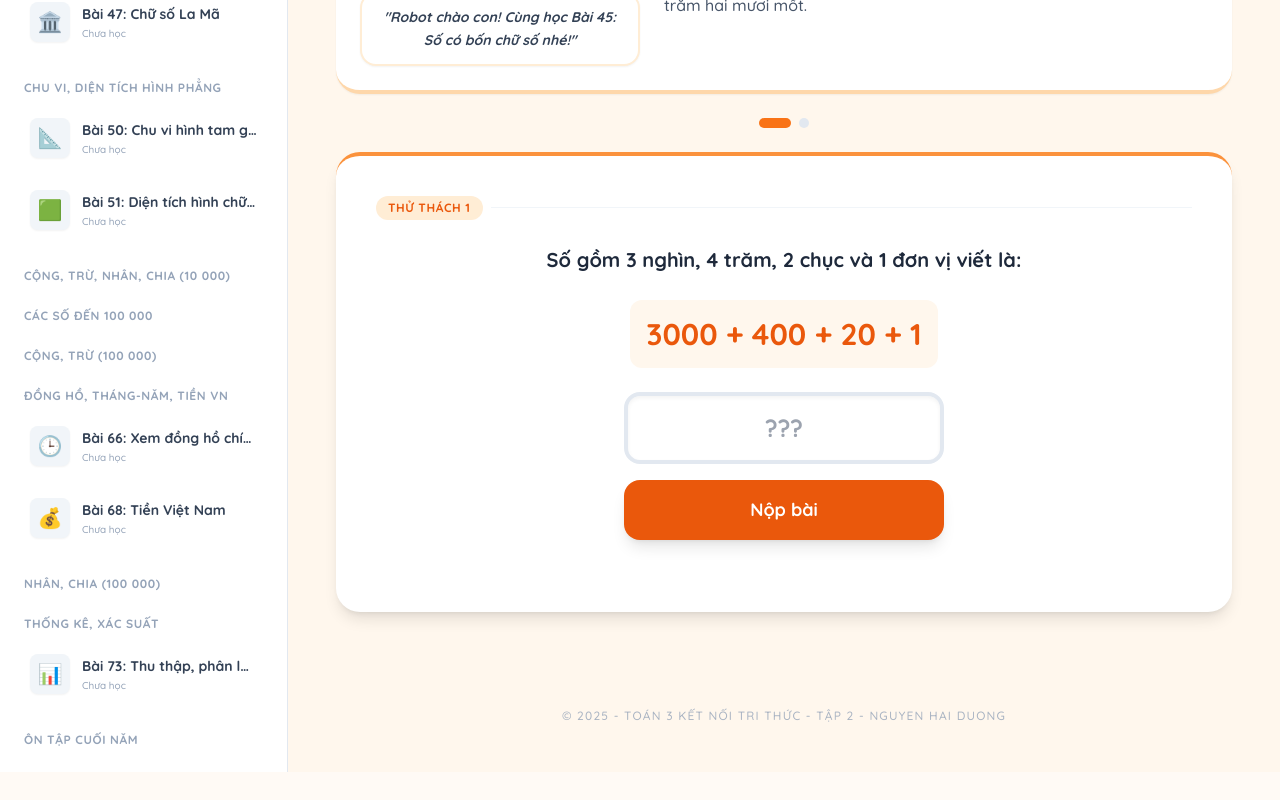
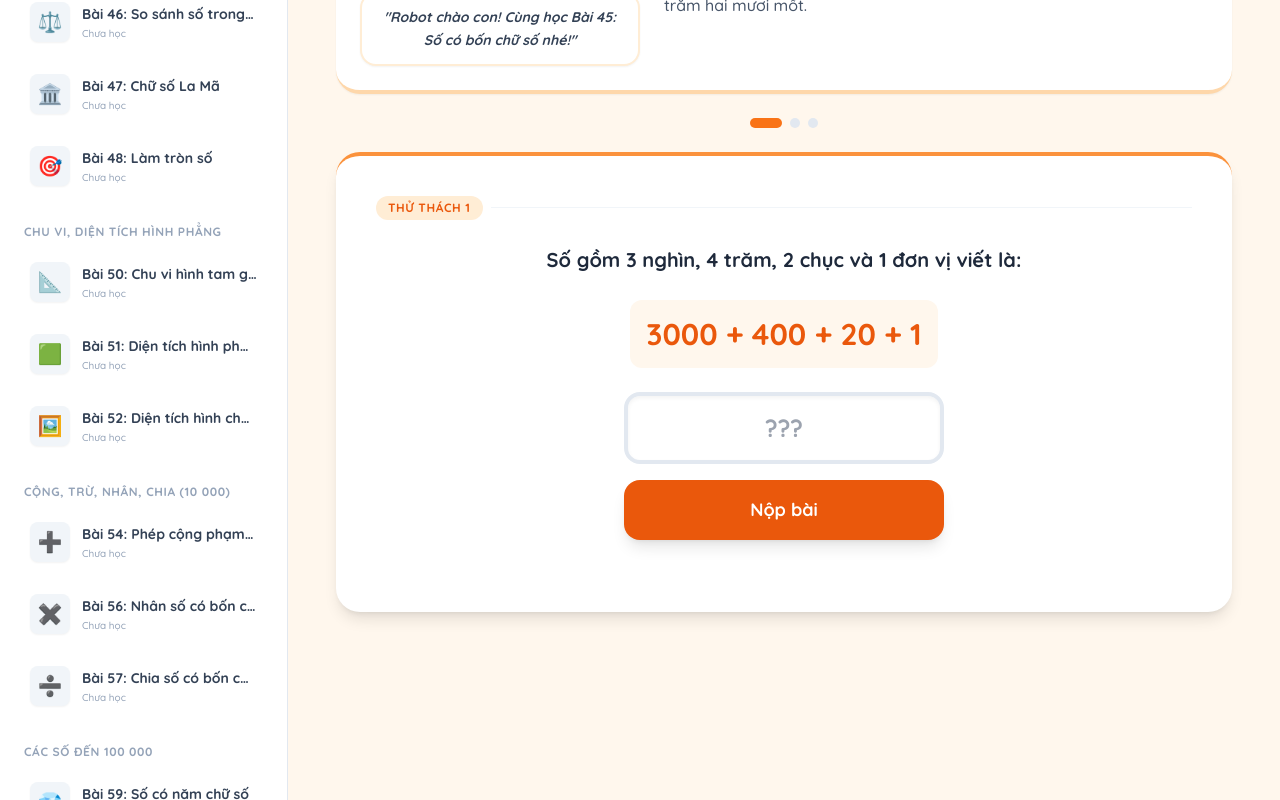
Before and after one commit to r0ngdepzai688/toan3-t2_kntt, a React (Vite) app: page / in a window 1280 px wide. Shown: the part 240-1040 px from the top of the page. Before the commit the page ends 1012 px from the top, so only its background shows below. Built offline with nearby package versions, Linux system fonts and the light colour scheme.

Commit message:
Update activities and content in data.ts

```diff
--- a/data.ts
+++ b/data.ts
@@ -8,15 +8,33 @@ export const LESSONS: Lesson[] = [
     raw_html: "Học cách đọc, viết các số có 4 chữ số. Ví dụ: 3 421 đọc là Ba nghìn bốn trăm hai mươi mốt.",
     activities: [
       { id: "l45-a1", type: "tinh_toan", prompt: "Số gồm 3 nghìn, 4 trăm, 2 chục và 1 đơn vị viết là:", data: { display: "3000 + 400 + 20 + 1" }, answer: 3421, hint: "Ghép các chữ số theo thứ tự hàng." },
-      { id: "l45-a2", type: "toan_loi_van", prompt: "Số 8 640 đọc là Tám nghìn sáu trăm ... mươi?", data: {}, answer: "bốn", hint: "Chữ số 4 ở hàng chục đọc là bốn mươi." }
+      { id: "l45-a2", type: "toan_loi_van", prompt: "Số 8 640 đọc là Tám nghìn sáu trăm ... mươi?", data: {}, answer: "bốn", hint: "Chữ số 4 ở hàng chục đọc là bốn mươi." },
+      { id: "l45-a3", type: "so_do_doan_thang", prompt: "Điền số tiếp theo vào dãy: 2 967, 2 968, 2 969, ...", data: { sequence: [2967, 2968, 2969, null] }, answer: 2970, hint: "Mỗi số cách nhau 1 đơn vị." }
+    ]
+  },
+  {
+    id: 46, topic: "Các số đến 10 000", title: "Bài 46: So sánh số trong phạm vi 10 000", icon: "⚖️",
+    raw_html: "So sánh từ hàng nghìn, đến hàng trăm, hàng chục và hàng đơn vị.",
+    activities: [
+      { id: "l46-a1", type: "tinh_toan", prompt: "Chọn dấu thích hợp: 856 ... 7 560", data: { display: "856 [?] 7560" }, answer: "<", hint: "Số có 3 chữ số luôn nhỏ hơn số có 4 chữ số." },
+      { id: "l46-a2", type: "toan_loi_van", prompt: "Đỉnh Phan-xi-păng cao 3 143 m, đỉnh Tây Côn Lĩnh cao 2 427 m. Đỉnh nào cao hơn?", data: {}, answer: "Phan-xi-păng", hint: "So sánh 3 143 và 2 427." }
     ]
   },
   {
     id: 47, topic: "Các số đến 10 000", title: "Bài 47: Chữ số La Mã", icon: "🏛️",
-    raw_html: "Làm quen với I (một), V (năm), X (mười) và các số từ 1 đến 20.",
+    raw_html: "I=1, V=5, X=10. Các số thường dùng: I, II, III, IV, V, VI, VII, VIII, IX, X, XI, XII...",
     activities: [
-      { id: "l47-a1", type: "tinh_toan", prompt: "Số 13 trong hệ La Mã viết là:", data: { display: "10 + 3" }, answer: "XIII", hint: "X là 10, III là 3." },
-      { id: "l47-a2", type: "tinh_toan", prompt: "Số IX tương ứng với số nào?", data: {}, answer: 9, hint: "I đứng trước X nghĩa là 10 trừ 1." }
+      { id: "l47-a1", type: "tinh_toan", prompt: "Số 13 trong hệ La Mã viết là:", data: { display: "13 = ?" }, answer: "XIII", hint: "X là 10, III là 3." },
+      { id: "l47-a2", type: "tinh_toan", prompt: "Số IX tương ứng với số nào?", data: {}, answer: 9, hint: "I đứng trước X (10) nghĩa là 10 - 1 = 9." },
+      { id: "l47-a3", type: "toan_loi_van", prompt: "Đồng hồ chỉ mấy giờ nếu kim ngắn chỉ số IX, kim dài chỉ số XII?", data: {}, answer: 9, hint: "Số IX là 9, XII là 12." }
+    ]
+  },
+  {
+    id: 48, topic: "Các số đến 10 000", title: "Bài 48: Làm tròn số", icon: "🎯",
+    raw_html: "Làm tròn đến hàng chục: Nếu hàng đơn vị >= 5 thì làm tròn lên. Làm tròn đến hàng trăm: Nếu hàng chục >= 5 thì làm tròn lên.",
+    activities: [
+      { id: "l48-a1", type: "tinh_toan", prompt: "Làm tròn số 1 726 đến hàng chục:", data: {}, answer: 1730, hint: "Hàng đơn vị là 6 > 5 nên làm tròn lên." },
+      { id: "l48-a2", type: "tinh_toan", prompt: "Làm tròn số 3 254 đến hàng trăm:", data: {}, answer: 3300, hint: "Hàng chục là 5 nên làm tròn lên." }
     ]
   },
   // CHỦ ĐỀ 9: CHU VI, DIỆN TÍCH
@@ -24,37 +42,87 @@ export const LESSONS: Lesson[] = [
     id: 50, topic: "Chu vi, Diện tích hình phẳng", title: "Bài 50: Chu vi hình tam giác, tứ giác", icon: "📐",
     raw_html: "Chu vi là tổng độ dài các cạnh của hình đó.",
     activities: [
-      { id: "l50-a1", type: "tinh_toan", prompt: "Tính chu vi tam giác có các cạnh: 7cm, 10cm, 14cm.", data: { display: "7 + 10 + 14 = ?" }, answer: 31, hint: "Cộng tất cả các cạnh lại." }
+      { id: "l50-a1", type: "tinh_toan", prompt: "Tính chu vi tam giác có các cạnh: 7cm, 10cm, 14cm.", data: { display: "7 + 10 + 14 = ?" }, answer: 31, hint: "Cộng tất cả các cạnh lại." },
+      { id: "l50-a2", type: "hinh_hoc_truc_quan", prompt: "Tính chu vi hình chữ nhật có dài 5cm, rộng 3cm.", data: { shape: "rectangle", w: 5, h: 3 }, answer: 16, hint: "(Dài + Rộng) x 2" }
     ]
   },
   {
-    id: 51, topic: "Chu vi, Diện tích hình phẳng", title: "Bài 51: Diện tích hình chữ nhật, vuông", icon: "🟩",
-    raw_html: "Muốn tính diện tích hình chữ nhật, ta lấy chiều dài nhân chiều rộng (cùng đơn vị đo).",
+    id: 51, topic: "Chu vi, Diện tích hình phẳng", title: "Bài 51: Diện tích hình phẳng. Xăng-ti-mét vuông", icon: "🟩",
+    raw_html: "Xăng-ti-mét vuông là diện tích của hình vuông có cạnh dài 1 cm. Viết tắt là cm².",
     activities: [
-      { id: "l51-a1", type: "tinh_toan", prompt: "Tính diện tích hình chữ nhật dài 6cm, rộng 3cm.", data: { n1: 6, n2: 3, symbol: "x" }, answer: 18, hint: "Dài x Rộng." }
+      { id: "l51-a1", type: "tinh_toan", prompt: "Một trăm xăng-ti-mét vuông viết là:", data: {}, answer: "100 cm2", hint: "Số 100 đi kèm đơn vị cm2." },
+      { id: "l51-a2", type: "toan_loi_van", prompt: "Hình A gồm 6 ô vuông 1cm2. Diện tích hình A là bao nhiêu cm2?", data: {}, answer: 6, hint: "Mỗi ô là 1cm2, 6 ô là 6cm2." }
+    ]
+  },
+  {
+    id: 52, topic: "Chu vi, Diện tích hình phẳng", title: "Bài 52: Diện tích hình chữ nhật, hình vuông", icon: "🖼️",
+    raw_html: "Diện tích HCN = Dài x Rộng. Diện tích Hình vuông = Cạnh x Cạnh.",
+    activities: [
+      { id: "l52-a1", type: "tinh_toan", prompt: "Tính diện tích HCN có dài 6cm, rộng 3cm.", data: { display: "6 x 3 = ?" }, answer: 18, hint: "Lấy chiều dài nhân chiều rộng." },
+      { id: "l52-a2", type: "tinh_toan", prompt: "Tính diện tích hình vuông có cạnh 5cm.", data: { display: "5 x 5 = ?" }, answer: 25, hint: "Lấy độ dài cạnh nhân với chính nó." }
+    ]
+  },
+  // CHỦ ĐỀ 10: PHÉP TÍNH TRONG PHẠM VI 10 000
+  {
+    id: 54, topic: "Cộng, trừ, nhân, chia (10 000)", title: "Bài 54: Phép cộng phạm vi 10 000", icon: "➕",
+    raw_html: "Đặt tính rồi tính, cộng từ phải sang trái.",
+    activities: [
+      { id: "l54-a1", type: "tinh_toan", prompt: "Tính: 2 729 + 4 827", data: { n1: 2729, n2: 4827, symbol: "+" }, answer: 7556, hint: "Cộng hàng đơn vị: 9+7=16 viết 6 nhớ 1..." }
+    ]
+  },
+  {
+    id: 56, topic: "Cộng, trừ, nhân, chia (10 000)", title: "Bài 56: Nhân số có bốn chữ số với số có một chữ số", icon: "✖️",
+    raw_html: "Thực hiện nhân từ hàng đơn vị sang trái.",
+    activities: [
+      { id: "l56-a1", type: "tinh_toan", prompt: "Tính: 1 034 x 2", data: { n1: 1034, n2: 2, symbol: "x" }, answer: 2068, hint: "2 x 4 = 8, 2 x 3 = 6, 2 x 0 = 0, 2 x 1 = 2." }
+    ]
+  },
+  {
+    id: 57, topic: "Cộng, trừ, nhân, chia (10 000)", title: "Bài 57: Chia số có bốn chữ số cho số có một chữ số", icon: "➗",
+    raw_html: "Thực hiện chia từ trái sang phải.",
+    activities: [
+      { id: "l57-a1", type: "tinh_toan", prompt: "Tính: 6 408 : 2", data: { n1: 6408, n2: 2, symbol: ":" }, answer: 3204, hint: "6 : 2 = 3, 4 : 2 = 2, 0 : 2 = 0, 8 : 2 = 4." }
+    ]
+  },
+  // CHỦ ĐỀ 11: CÁC SỐ ĐẾN 100 000
+  {
+    id: 59, topic: "Các số đến 100 000", title: "Bài 59: Số có năm chữ số", icon: "💎",
+    raw_html: "Mười chục nghìn gọi là một trăm nghìn (100 000).",
+    activities: [
+      { id: "l59-a1", type: "tinh_toan", prompt: "Số 90 056 đọc là Chín mươi nghìn không trăm ... mươi sáu?", data: {}, answer: "năm", hint: "Chữ số 5 ở hàng chục." },
+      { id: "l59-a2", type: "tinh_toan", prompt: "Số liền sau của 99 999 là:", data: {}, answer: 100000, hint: "Thêm 1 đơn vị vào 99 999." }
     ]
   },
   // CHỦ ĐỀ 13: XEM ĐỒNG HỒ, TIỀN TỆ
   {
-    id: 66, topic: "Đồng hồ, Tháng-Năm, Tiền VN", title: "Bài 66: Xem đồng hồ chính xác", icon: "🕒",
-    raw_html: "Một giờ có 60 phút. Kim phút chỉ số 1 là 5 phút, số 2 là 10 phút...",
+    id: 66, topic: "Đồng hồ, Tháng-Năm, Tiền VN", title: "Bài 66: Xem đồng hồ", icon: "🕒",
+    raw_html: "Học cách xem đồng hồ chính xác đến từng phút.",
     activities: [
-      { id: "l66-a1", type: "tinh_toan", prompt: "Kim ngắn chỉ số 3, kim dài chỉ số 1. Là mấy giờ mấy phút?", data: {}, answer: "3 giờ 5 phút", hint: "Số 1 trên đồng hồ tương ứng với 5 phút." }
+      { id: "l66-a1", type: "toan_loi_van", prompt: "Nam học Toán lúc 8 giờ 5 phút sáng. Kim dài đang chỉ vào số mấy?", data: {}, answer: "1", hint: "Kim phút chỉ số 1 là 5 phút." },
+      { id: "l66-a2", type: "toan_loi_van", prompt: "Rô-bốt học vẽ lúc 14 giờ 55 phút. Đó là mấy giờ kém mấy phút?", data: {}, answer: "3 giờ kém 5", hint: "15 giờ kém 5 phút (hay 3 giờ chiều kém 5)." }
     ]
   },
   {
     id: 68, topic: "Đồng hồ, Tháng-Năm, Tiền VN", title: "Bài 68: Tiền Việt Nam", icon: "💰",
-    raw_html: "Làm quen với các mệnh giá: 1000đ, 2000đ, 5000đ, 10 000đ...",
+    raw_html: "Các loại tiền giấy và tiền polyme Việt Nam.",
     activities: [
-      { id: "l68-a1", type: "tinh_toan", prompt: "Mẹ cho Nam 1 tờ 5000đ và 2 tờ 2000đ. Nam có tất cả bao nhiêu tiền?", data: { display: "5000 + 2000 + 2000" }, answer: 9000, hint: "Cộng mệnh giá các tờ tiền lại." }
+      { id: "l68-a1", type: "tinh_toan", prompt: "2 tờ 10 000 đồng đổi được 1 tờ ... đồng?", data: {}, answer: 20000, hint: "10 000 + 10 000 = 20 000." },
+      { id: "l68-a2", type: "toan_loi_van", prompt: "Mẹ mua rau hết 3 000 đồng, hành hết 2 000 đồng. Mẹ đưa 10 000 đồng. Cô bán hàng trả lại bao nhiêu?", data: {}, answer: 5000, hint: "10 000 - (3 000 + 2 000) = ?" }
     ]
   },
   // CHỦ ĐỀ 15: THỐNG KÊ, XÁC SUẤT
   {
     id: 73, topic: "Thống kê, Xác suất", title: "Bài 73: Thu thập, phân loại số liệu", icon: "📊",
-    raw_html: "Học cách đếm và ghi chép số liệu vào bảng.",
+    raw_html: "Học cách đếm và ghi chép số liệu.",
     activities: [
-      { id: "l73-a1", type: "toan_loi_van", prompt: "Nam ném bóng 10 lần, có 7 lần trúng (X) và 3 lần trượt (O). Số lần trúng là mấy?", data: { display: "X X X O X O X X X O" }, answer: 7, hint: "Đếm số ký hiệu X." }
+      { id: "l73-a1", type: "toan_loi_van", prompt: "Nam ném bóng 10 lần: 7 lần trúng, 3 lần trượt. Số lần trúng nhiều hơn trượt bao nhiêu?", data: {}, answer: 4, hint: "7 - 3 = 4." }
+    ]
+  },
+  {
+    id: 74, topic: "Thống kê, Xác suất", title: "Bài 74: Khả năng xảy ra của một sự kiện", icon: "🎲",
+    raw_html: "Các khái niệm: Có thể, Chắc chắn, Không thể.",
+    activities: [
+      { id: "l74-a1", type: "toan_loi_van", prompt: "Trong hộp có 3 bóng đỏ và 1 bóng xanh. Lấy ra 2 bóng. Sự kiện nào là 'Chắc chắn':", data: { options: ["Lấy được 2 bóng xanh", "Lấy được ít nhất 1 bóng đỏ"] }, answer: "Lấy được ít nhất 1 bóng đỏ", hint: "Vì chỉ có 1 bóng xanh nên chắc chắn bóng còn lại phải đỏ." }
     ]
   }
 ];
```
